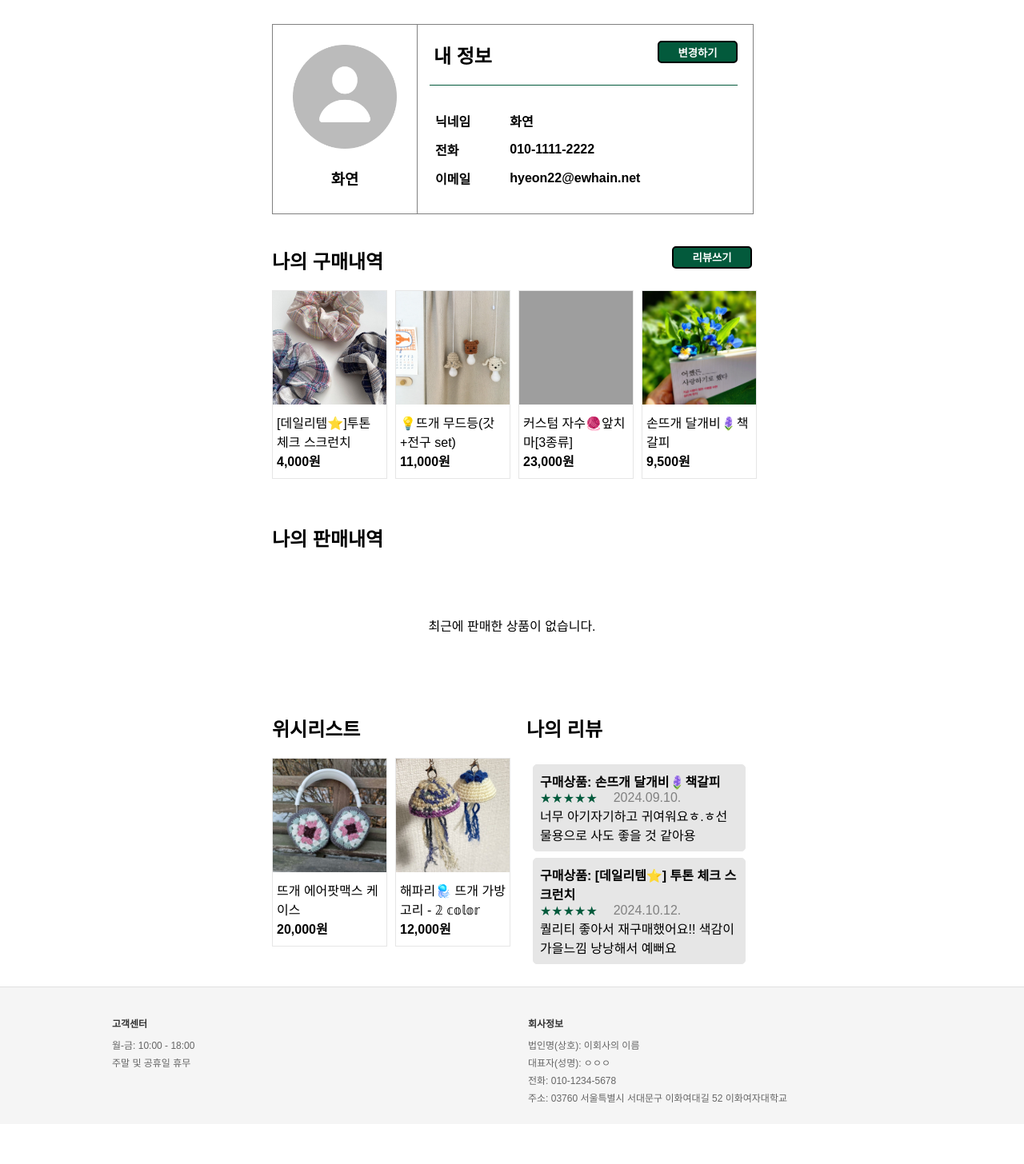
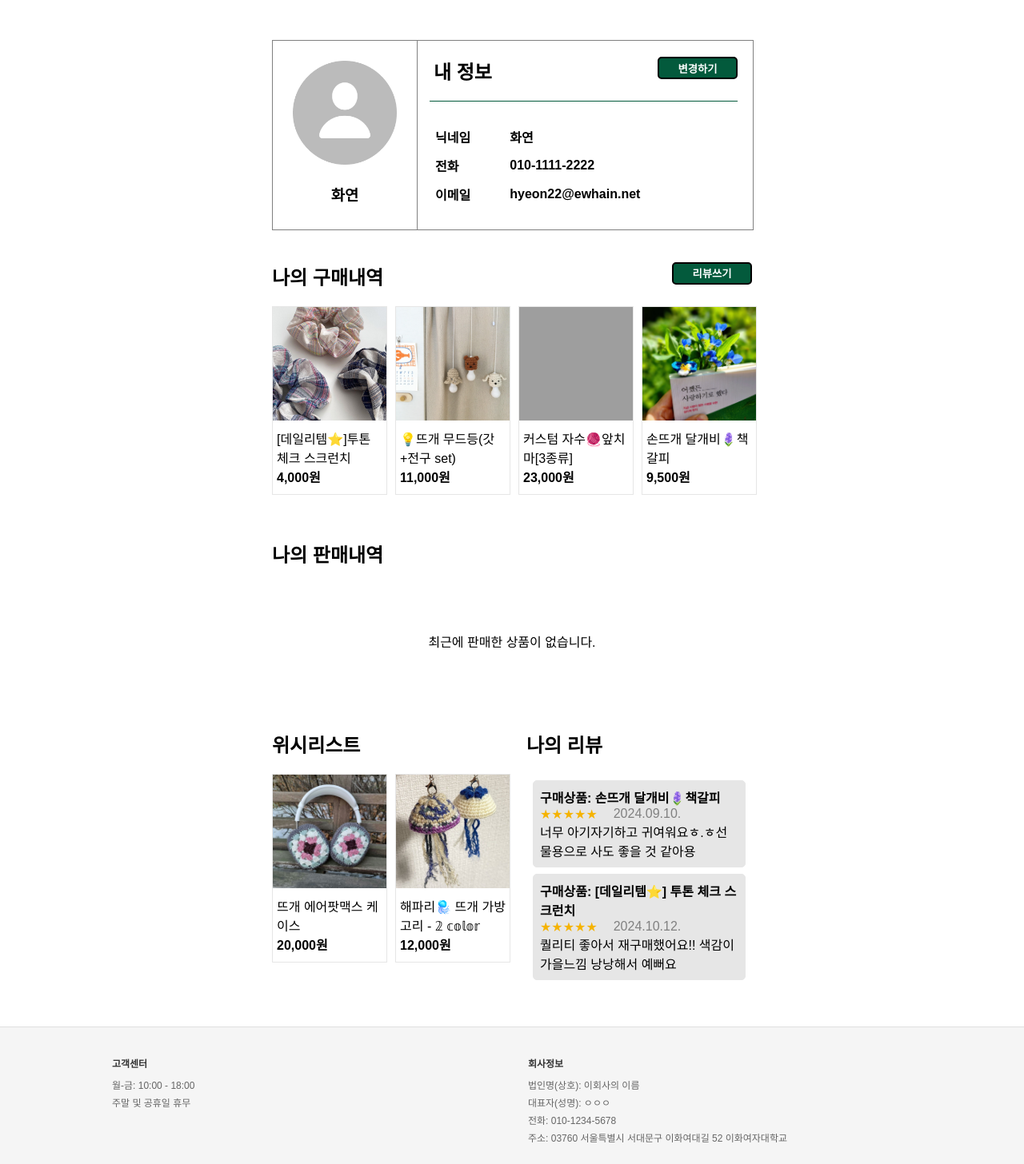
Before and after one commit to EWHA-Sofree/FLASK_PROJECT2024, a Flask app: page /mypage in a window 1280 px wide. Shown: the part 149-1605 px from the top of the page at 80% size. Before the commit the page ends 1528 px from the top, so only its background shows below. Run offline with Flask 3, Linux system fonts and the light colour scheme; grey boxes are pictures that could not be loaded.

Commit message:
마이페이지 css 수정

```diff
--- a/static/css/mypage.css
+++ b/static/css/mypage.css
@@ -3,7 +3,8 @@
     display: flex;
     justify-content: center;
     align-items: center;
-    padding-top: 10px;
+    margin: 20px;
+    padding: 10px;
 }
 
 .mypage{
@@ -200,9 +201,9 @@ a{
 }
 
 .rating{
-   float: left;    /* 별점과 날짜를 같은 라인에 두기 위해 왼쪽 정렬 */
-    color:#035A3C;
-}
+    float: left;    /* 별점과 날짜를 같은 라인에 두기 위해 왼쪽 정렬 */
+     color: #f5b301;
+ }
 
 .text {
    clear:left;
```
